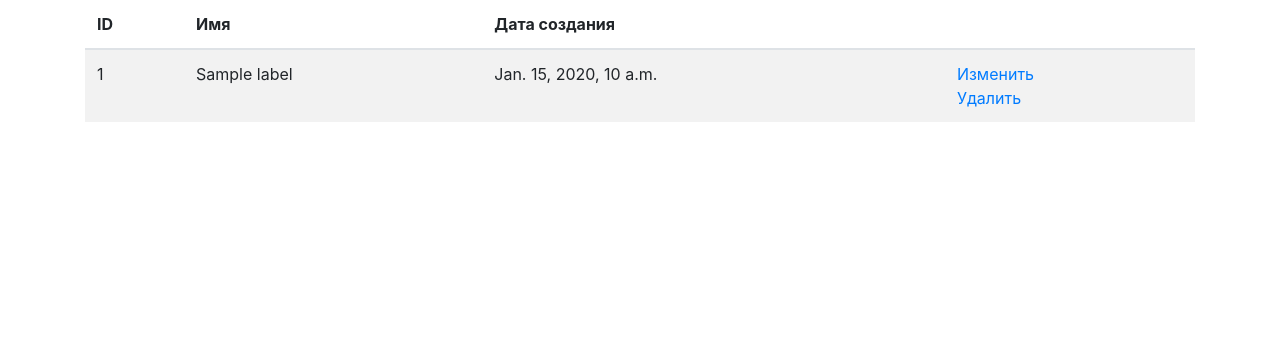
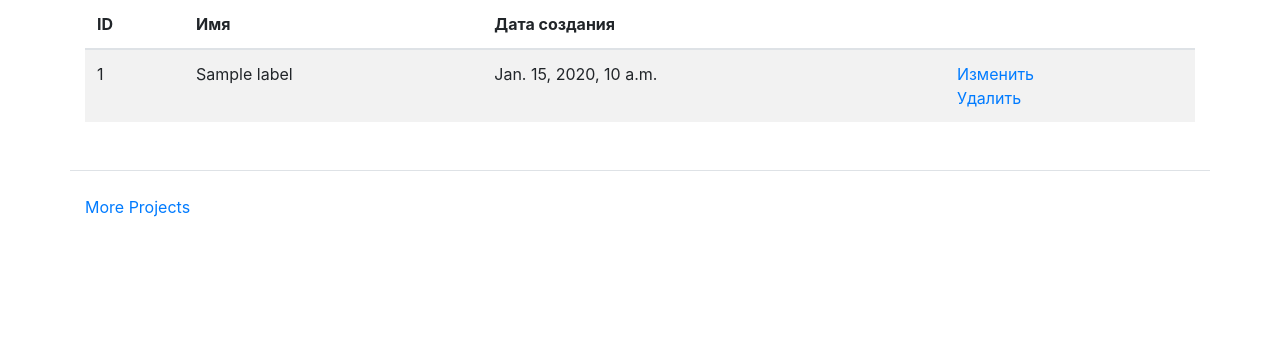
Before and after one commit to Polyrom/python-project-52, a Django app: template labels/templates/labels/labels_list.html in a window 1280 px wide. Shown: the part 193-539 px from the top of the page. Run offline with Django 4.2, Linux system fonts and the light colour scheme; the template is opened without the code that fills it: most values are stand-ins (such as "Sample title", 1, 10 or a date in 2020); some libraries are stand-ins or nearby versions.

Commit message:
add footer

```diff
--- a/task_manager/templates/layouts/base.html
+++ b/task_manager/templates/layouts/base.html
@@ -48,4 +48,9 @@
 {% endblock %}
 </div>
 </body>
+<footer class="mt-auto">
+  <div class="container my-5 pt-4 border-top">
+    <a href="https://github.com/Polyrom">More Projects</a>
+  </div>
+</footer>
 </html>
```
